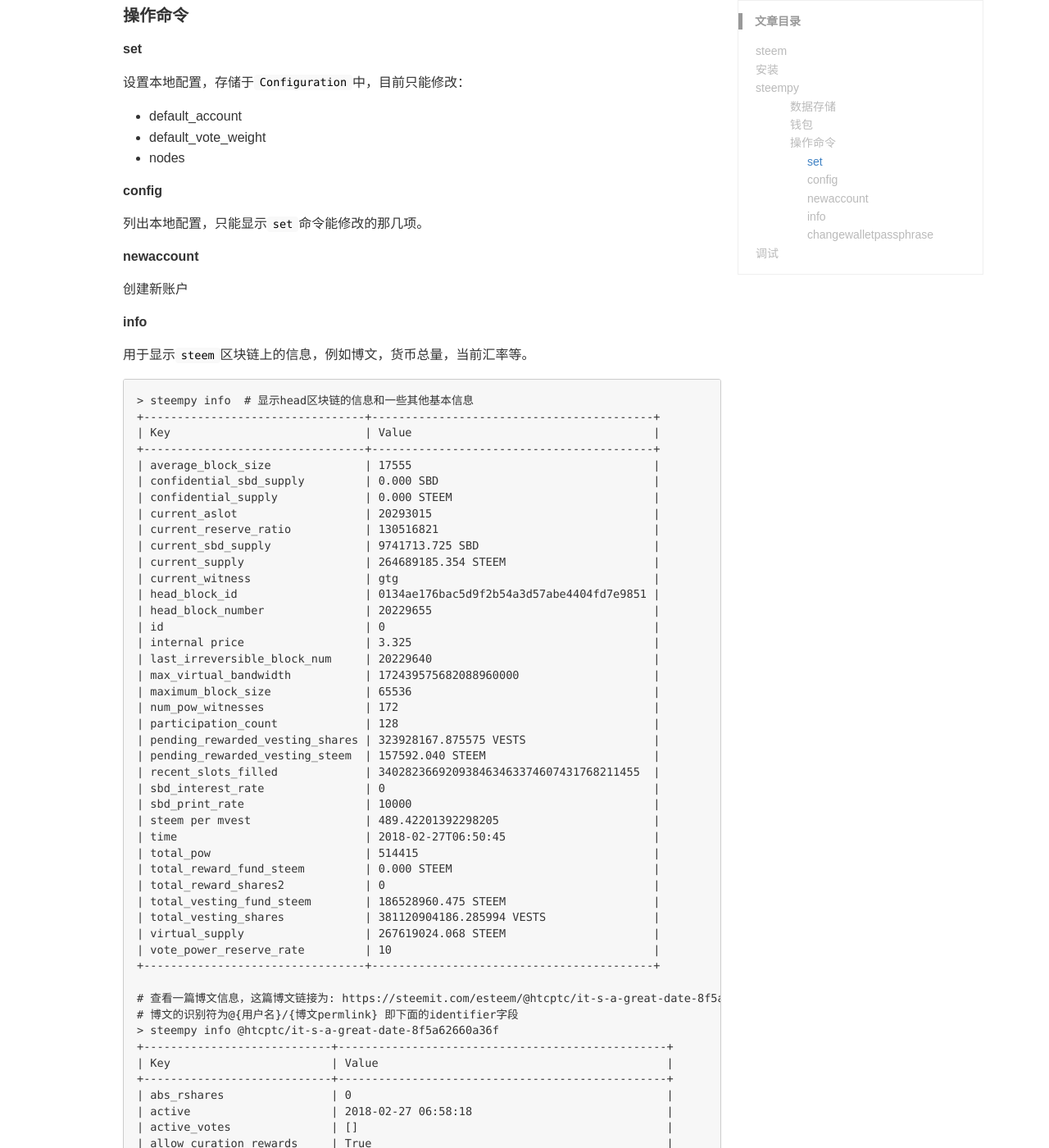
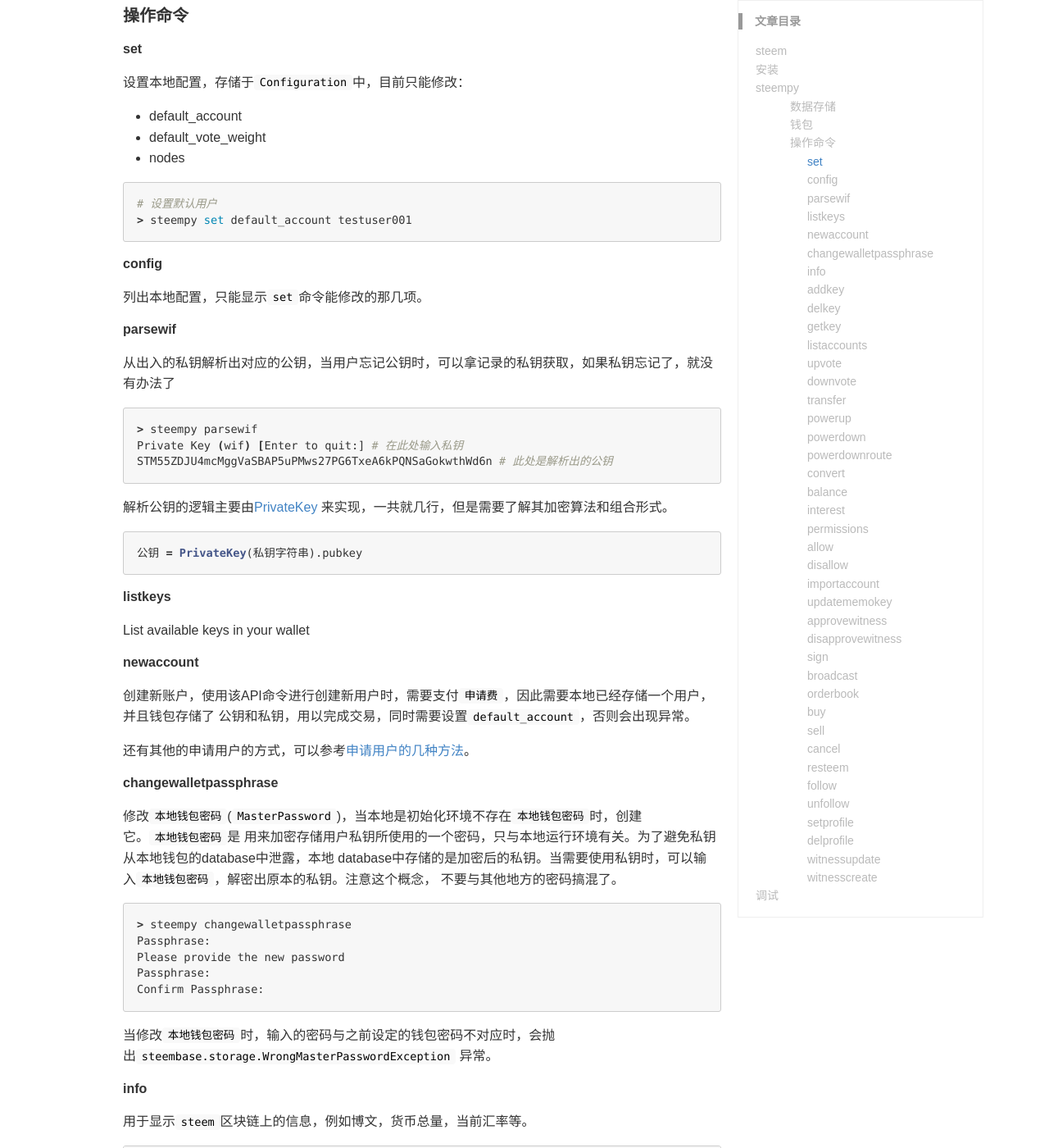
Before and after one commit to lrita/lrita.github.io, a Jekyll site: the page built from _posts/2018-02-27-steem-python.md, in a window 1280 px wide and 1400 px high, scrolled down 3119 px. Shown: the whole window at 82% size. Built offline with Jekyll 4.4.1, drawn with Linux system fonts in a browser that asks for light colours; comment, search, counter and statistics services are not loaded; some of the changed text lies outside the part shown.

Commit message:
update 2018-02-27-steem-python.md

````diff
--- a/_posts/2018-02-27-steem-python.md
+++ b/_posts/2018-02-27-steem-python.md
@@ -90,14 +90,14 @@
 先讲几个全局参数，上面所有命令都可以设置这些参数：
 ```
 --node ${node url}  执行命令所连接的网络节点，指你执行的这条命令发送到哪个网络，
-                    是公共网络还是测试网络，如果缺省，默认是https://steemd.steemit.com
---no-broadcast, -d
-  --no-wallet, -p       Do not load the wallet
-  --unsigned, -x        Do not try to sign the transaction
-  --expires EXPIRES, -e EXPIRES
-                        Expiration time in seconds (defaults to 30)
-  --verbose VERBOSE, -v VERBOSE
-                        Verbosity
+                    是公共网络还是测试网络，可以指定多个地址，逗号分隔。
+		    如果缺省，默认是https://steemd.steemit.com
+		    如果该参数没有时，会从本地存储的配置中获取，如果本地存储中也没有会尝试连接https://api.steemit.com
+--no-broadcast, -d  当操作到需要网络发送数据的命令时，不实际发送，模拟一下
+--no-wallet, -p       Do not load the wallet
+--unsigned, -x        Do not try to sign the transaction
+--expires EXPIRES, -e EXPIRES 事务广播过期时间
+--verbose VERBOSE, -v VERBOSE 设置日志输出等级
 ```
 
 #### 数据存储
@@ -146,11 +146,55 @@
 * default\_vote\_weight
 * nodes
 
+```shell
+# 设置默认用户
+> steempy set default_account testuser001
+```
+
 ##### config
 列出本地配置，只能显示`set`命令能修改的那几项。
 
+##### parsewif
+从出入的私钥解析出对应的公钥，当用户忘记公钥时，可以拿记录的私钥获取，如果私钥忘记了，就没有办法了
+
+```shell
+> steempy parsewif
+Private Key (wif) [Enter to quit:] # 在此处输入私钥
+STM55ZDJU4mcMggVaSBAP5uPMws27PG6TxeA6kPQNSaGokwthWd6n # 此处是解析出的公钥
+```
+
+解析公钥的逻辑主要由[PrivateKey](https://github.com/steemit/steem-python/blob/f3db5e3d9bb6d98a8e2286c91b050813f3311dcc/steembase/account.py#L279-L353)
+来实现，一共就几行，但是需要了解其加密算法和组合形式。
+
+```python
+公钥 = PrivateKey(私钥字符串).pubkey
+```
+
+##### listkeys
+List available keys in your wallet
+
 ##### newaccount
-创建新账户
+创建新账户，使用该API命令进行创建新用户时，需要支付`申请费`，因此需要本地已经存储一个用户，并且钱包存储了
+公钥和私钥，用以完成交易，同时需要设置`default_account`，否则会出现异常。
+
+还有其他的申请用户的方式，可以参考[申请用户的几种方法](https://steemit.com/steem-help/@primus/how-to-register-steem-account-in-4-different-ways-a-complete-comparative-analysis-of-security-and-anonymity)。
+
+##### changewalletpassphrase
+修改`本地钱包密码`(`MasterPassword`)，当本地是初始化环境不存在`本地钱包密码`时，创建它。`本地钱包密码`是
+用来加密存储用户私钥所使用的一个密码，只与本地运行环境有关。为了避免私钥从本地钱包的database中泄露，本地
+database中存储的是加密后的私钥。当需要使用私钥时，可以输入`本地钱包密码`，解密出原本的私钥。注意这个概念，
+不要与其他地方的密码搞混了。
+
+```shell
+> steempy changewalletpassphrase
+Passphrase:
+Please provide the new password
+Passphrase:
+Confirm Passphrase:
+```
+
+当修改`本地钱包密码`时，输入的密码与之前设定的钱包密码不对应时，会抛出`steembase.storage.WrongMasterPasswordException`
+异常。
 
 ##### info
 用于显示`steem`区块链上的信息，例如博文，货币总量，当前汇率等。
@@ -399,11 +443,104 @@
 +-------------+
 ```
 
-##### changewalletpassphrase
-修改钱包密码
+##### addkey
+Add a new key to the wallet
 
-待续...
+##### delkey
+Delete keys from the wallet
 
+##### getkey
+Dump the privatekey of a pubkey from the wallet
+
+##### listaccounts
+List available accounts in your wallet
+
+##### upvote
+Upvote a post
+
+##### downvote
+Downvote a post
+
+##### transfer
+Transfer STEEM
+
+##### powerup
+Power up (vest STEEM as STEEM POWER)
+
+##### powerdown
+Power down (start withdrawing STEEM from steem POWER)
+
+##### powerdownroute
+Setup a powerdown route
+
+##### convert
+Convert STEEMDollars to Steem (takes a week to settle)
+
+##### balance
+Show the balance of one more more accounts
+
+##### interest
+Get information about interest payment
+
+##### permissions
+Show permissions of an account
+
+##### allow
+Allow an account/key to interact with your account
+
+##### disallow
+Remove allowance an account/key to interact with your account
+
+##### importaccount
+Import an account using a passphrase
+
+##### updatememokey
+Update an account's memo key
+
+##### approvewitness
+Approve a witnesses
+
+##### disapprovewitness
+Disapprove a witnesses
+
+##### sign
+Sign a provided transaction with available and required keys
+
+##### broadcast
+broadcast a signed transaction
+
+##### orderbook
+Obtain orderbook of the internal market
+
+##### buy
+Buy STEEM or SBD from the internal market
+
+##### sell
+Sell STEEM or SBD from the internal market
+
+##### cancel
+Cancel order in the internal market
+
+##### resteem
+Resteem an existing post
+
+##### follow
+Follow another account
+
+##### unfollow
+unfollow another account
+
+##### setprofile
+Set a variable in an account's profile
+
+##### delprofile
+Set a variable in an account's profile
+
+##### witnessupdate
+Change witness properties
+
+##### witnesscreate
+Create a witness
 
 ## 调试
 
@@ -432,3 +569,6 @@
 | default_account | holyshit |
 +-----------------+----------+
 ```
+
+在调试过程中如果发生存储方面的异常，比如`ValueError("Key already in storage")`，可以按照之前描述的database
+地址所在，将原来的database删除。
````
